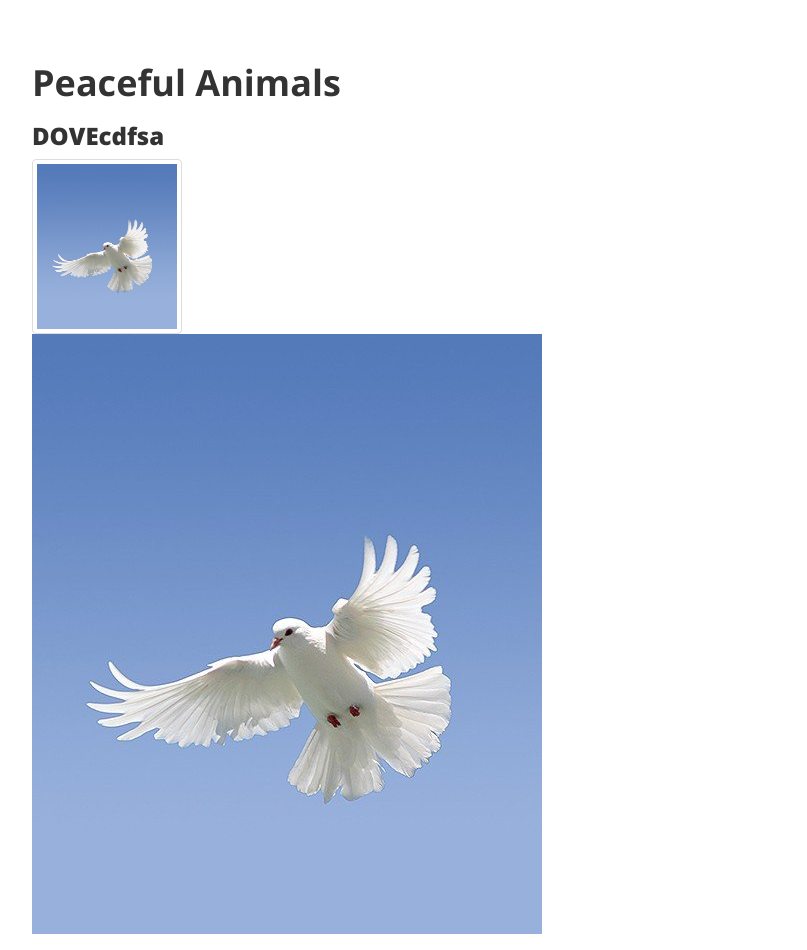
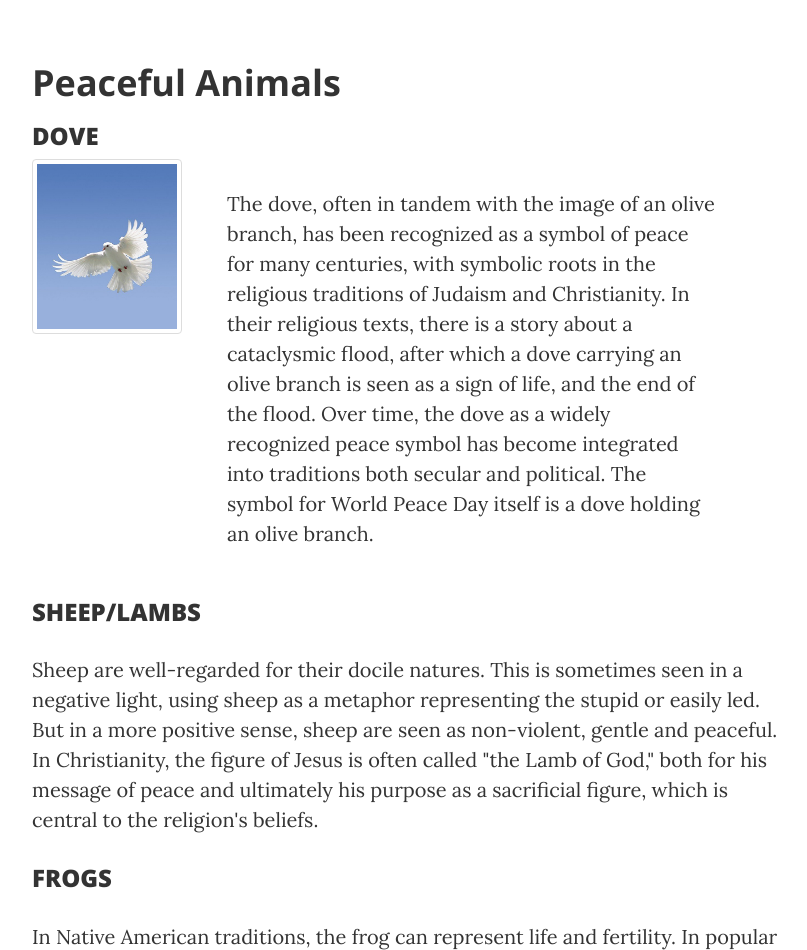
Before and after one commit to haidewandaga/blogweb.github.io, a website: page post.html in a window 1280 px wide. Shown: the part 520-1470 px from the top of the page, without its empty margins (233-1040 px from the left). Drawn offline with nearby package versions, Linux system fonts and the light colour scheme.

Commit message:
Update post.html

```diff
--- a/post.html
+++ b/post.html
@@ -89,15 +89,16 @@
             <div class="row">
                 <div class="col-lg-8 col-lg-offset-2 col-md-10 col-md-offset-1">
                     <h2 class="section-heading">Peaceful Animals</h2>
-                    <h3>DOVEcdfsa</h3>
+                    <h3>DOVE</h3>
                     <div class="row">
-                        <div class="col-sm-6">
+                        <div class="col-sm-3">
                             <img src="https://raw.githubusercontent.com/haidewandaga/blogweb.github.io/master/apeaceful/dove.jpg" class="img-thumbnail" alt="dove" width="150" height="150">
-                            <img src="https://raw.githubusercontent.com/haidewandaga/blogweb.github.io/master/apeaceful/dove.jpg" width>
+                        </div>
+                        <div class="col-sm-8">
                             <p>The dove, often in tandem with the image of an olive branch, has been recognized as a symbol of peace for many centuries, with symbolic roots in the religious traditions of Judaism and Christianity. In their religious texts, there is a story about a cataclysmic flood, after which a dove carrying an olive branch is seen as a sign of life, and the end of the flood. Over time, the dove as a widely recognized peace symbol has become integrated into traditions both secular and political. The symbol for World Peace Day itself is a dove holding an olive branch.</p>
                         </div>
                     </div>
-                                        <h3>SHEEP/LAMBS</h3>
+                    <h3>SHEEP/LAMBS</h3>
                     <p>Sheep are well-regarded for their docile natures. This is sometimes seen in a negative light, using sheep as a metaphor representing the stupid or easily led. But in a more positive sense, sheep are seen as non-violent, gentle and peaceful. In Christianity, the figure of Jesus is often called "the Lamb of God," both for his message of peace and ultimately his purpose as a sacrificial figure, which is central to the religion's beliefs.</p>
                     <h3>FROGS</h3>
                     <p>In Native American traditions, the frog can represent life and fertility. In popular culture, this symbol was the inspiration behind a now-familiar logo: a cartoon frog holding the fingers of one hand in a peace sign. The logo may seem like it came out of the 1960s hippie counterculture, but its origins are actually more recent than that. It is the trademark of Peace Frogs, a clothing company that was founded in 1985, and named for the traditional Native American symbol (and possibly for the 1970 Doors song, "Peace Frog").</p>
```
